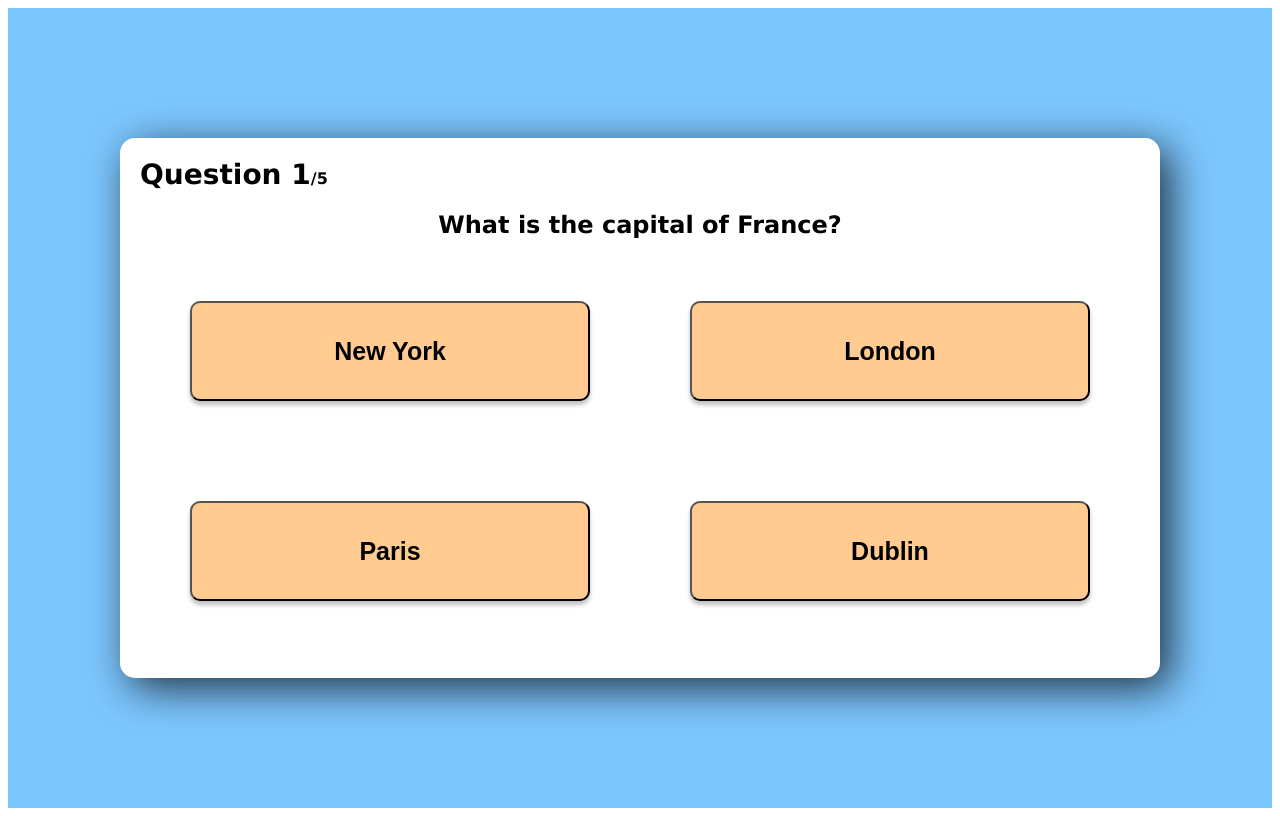
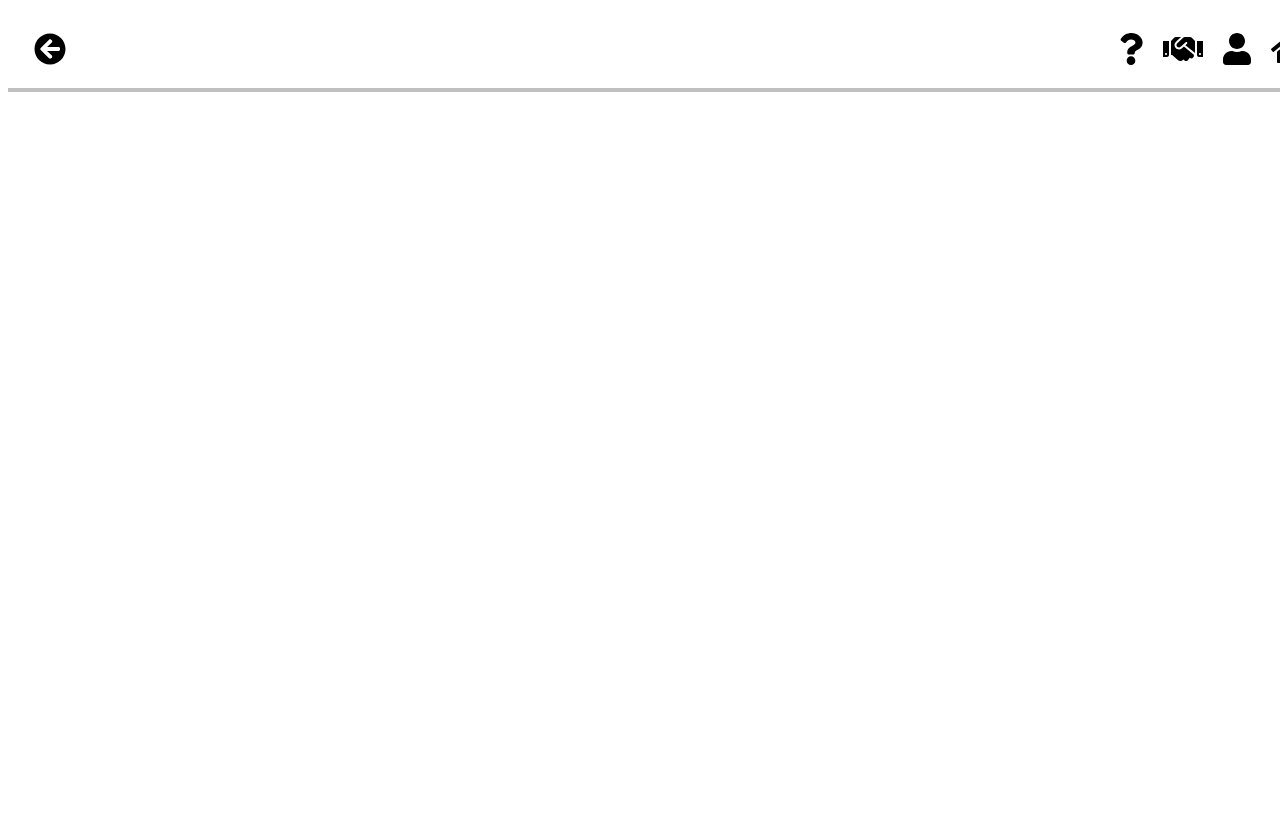
Before and after one commit to team-404-hcmus/QuizMeFE, a React (Create React App) app: page / in a window 1280 px wide. Built offline with nearby package versions, Linux system fonts and the light colour scheme.

Commit message:
home page

```diff
--- a/package.json
+++ b/package.json
@@ -3,6 +3,9 @@
   "version": "0.1.0",
   "private": true,
   "dependencies": {
+    "@fortawesome/fontawesome-svg-core": "^1.2.36",
+    "@fortawesome/free-solid-svg-icons": "^5.15.4",
+    "@fortawesome/react-fontawesome": "^0.1.16",
     "@testing-library/jest-dom": "^5.14.1",
     "@testing-library/react": "^12.0.0",
     "@testing-library/user-event": "^13.2.1",
--- /dev/null
+++ b/src/Pages/HomePage.css
@@ -0,0 +1,24 @@
+.homepageContainer {
+    height: 100vh;
+    width: 100vw;
+}
+.MenuIcon{
+    position: fixed;
+    width: 100%;
+    height:80px;
+    box-shadow: 0px 4px 0px rgba(0, 0, 0, 0.25);
+}
+.leftMenu{
+    position: absolute;
+    left: 2%;
+    top: 25%;
+    padding: 5px 0px 5px;
+}
+.rightMenu{
+    position: relative;
+    left:86%;
+    top: 25%;
+}
+.rightIcon{
+    padding: 5px 10px 5px;
+}
--- a/src/Pages/HomePage.tsx
+++ b/src/Pages/HomePage.tsx
@@ -1,6 +1,28 @@
 import React, { useState } from "react";
+import "./HomePage.css";
+import { FontAwesomeIcon } from "@fortawesome/react-fontawesome";
+import { faHome,faUser,faQuestion,
+    faArrowCircleLeft,faHandshake } from "@fortawesome/free-solid-svg-icons";
+
 function HomePage()
 {
+    return(
+        <>
+            <div className="homepageContainer">
+                <div className="MenuIcon">
+                    <div className="leftMenu">
+                        <FontAwesomeIcon className="backIcon" icon={faArrowCircleLeft} size="2x"></FontAwesomeIcon>
+                    </div>
+                    <div className="rightMenu">
+                        <FontAwesomeIcon className="rightIcon" icon={faQuestion} size="2x"></FontAwesomeIcon>
+                        <FontAwesomeIcon className="rightIcon" icon={faHandshake}size="2x"></FontAwesomeIcon>
+                        <FontAwesomeIcon className="rightIcon"icon={faUser}size="2x"></FontAwesomeIcon>
+                        <FontAwesomeIcon className="rightIcon"icon={faHome}size="2x"></FontAwesomeIcon>
+                    </div>
+                </div>
+            </div>
+        </>
 
+    )
 }
 export{HomePage}
--- a/src/index.tsx
+++ b/src/index.tsx
@@ -3,7 +3,7 @@ import ReactDOM from "react-dom";
 import {LoginForm,ForgetPassForm} from "Component/FormComponent";
 import {LandingPage} from "Pages/LandingPage";
 import {QuizPlaying} from "Pages/QuizPlaying";
-
+import {HomePage} from "Pages/HomePage";
 function APP(){
 	const [state, setstate] = useState<number>(0);
 	if(state ===0){
@@ -15,5 +15,5 @@ function APP(){
 	}
 }
 ReactDOM.render(<>
-<QuizPlaying></QuizPlaying>
+<HomePage></HomePage>
 </>, document.getElementById("root"));
```
Also changed, not shown: 1 other file (tests, documents, lock files or other folders).
